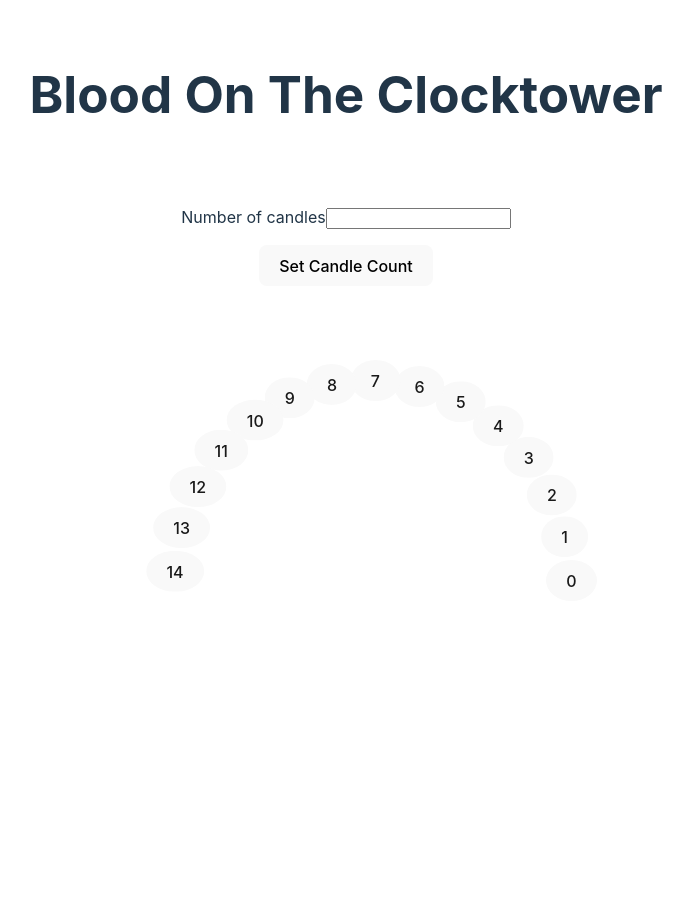
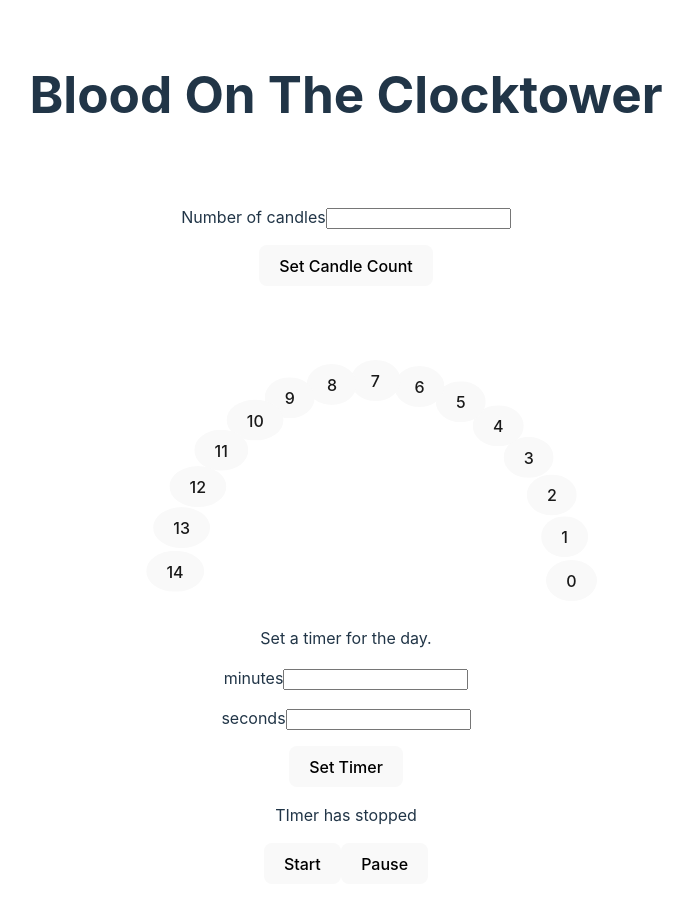
Before and after one commit to KmanT/botc-life-candles-demo, a React (Vite) app: page / in a window 1280 px wide. Shown: the top 908 px of the page, without its empty margins (294-987 px from the left). Before the commit the page ends 800 px from the top, so only its background shows below. Built offline with nearby package versions, Linux system fonts and the light colour scheme.

Commit message:
feat(Timer.jsx): add a timer to the app

```diff
--- a/src/App.jsx
+++ b/src/App.jsx
@@ -2,8 +2,7 @@
 import CandleCount from './components/CandleCount';
 import SemiCircle from './components/SemiCircle'
 import LifeButton from './components/LifeButton';
-// import reactLogo from './assets/react.svg'
-// import viteLogo from '/vite.svg'
+import Timer from './components/Timer';
 import './App.css'
 
 function App() {
@@ -17,7 +16,6 @@
 
   const buttons = [...Array(candlesCount).keys()]
   .map(v => {
-    console.log(v);
     return <LifeButton key={v} idx={v}/>
   });
 
@@ -30,6 +28,7 @@
       <div className="flex-container">
         <SemiCircle items={buttons}/>
       </div>
+      <Timer />
     </main>
   )
 }
--- a/src/components/Timer.jsx
+++ b/src/components/Timer.jsx
@@ -4,29 +4,49 @@
 const MIN_TO_MS = 60000;
 const S_TO_MS = 1000;
 
-export default function Timer ({}) {
-  const [timeRemaing, setTimeRemaining] = useState(10 * MIN_TO_MS);
-  const timer = useRef();
+export default function Timer () {
+  const [timeRemaining, setTimeRemaining] = useState(10 * MIN_TO_MS);
+  const [targetTime, setTargetTime] = useState(10 * MIN_TO_MS);
+  const timer = useRef(0);
   const minutes = useRef();
   const seconds = useRef();
 
-  const timerIsActive = timeRemaing > 0 && timeRemaing < targetTime * 1000;
+  const timerIsActive = timeRemaining > 0 && timeRemaining < targetTime;
+  console.log("timerIsActive", timerIsActive);
+
+  const formattedTime  = `${Math.floor(timeRemaining / MIN_TO_MS)}:${(timeRemaining % MIN_TO_MS).toFixed(0)}`;
+
+  if (timeRemaining <= 0) {
+    clearInterval(timer.current);
+    // dialog.current.open();
+  }
 
   function handleSetTimer (event) {
     event.preventDefault();
 
-    const time = (+minutes.current.value * MIN_TO_MS) +
-      (+seconds * S_TO_MS);
+    console.log(minutes.current.value * MIN_TO_MS);
+    console.log(seconds.current.value * S_TO_MS);
 
+    const time = +(minutes.current.value * MIN_TO_MS) +
+      +(seconds.current.value * S_TO_MS);
+    console.log(time);
+
+    setTargetTime(time);
     setTimeRemaining(time);
+    console.log('timer is set');
   }
 
   function handleStart () {
-
+    timer.current = setInterval(() => {
+      setTimeRemaining(prev => prev - 10);
+    }, 10);
+    console.log('timer has started');
   }
 
   function handlePause () {
-
+    clearInterval(timer.current);
+    console.log('timer has paused');
+    console.log('timeRemaining', timeRemaining);
   }
 
   return <>
@@ -36,7 +56,17 @@
       <Input ref={seconds} label="seconds" id="seconds" />
       <button>Set Timer</button>
     </form>
-    <button>Start</button>
-    <button>Pause</button>
+    {timerIsActive && <p>Timer {formattedTime}</p>}
+    {!timerIsActive && <p>TImer has stopped</p>}
+    <button
+      onClick={handleStart}
+    >
+      Start
+    </button>
+    <button
+      onClick={handlePause}
+    >
+      Pause
+    </button>
   </>
 }
```
